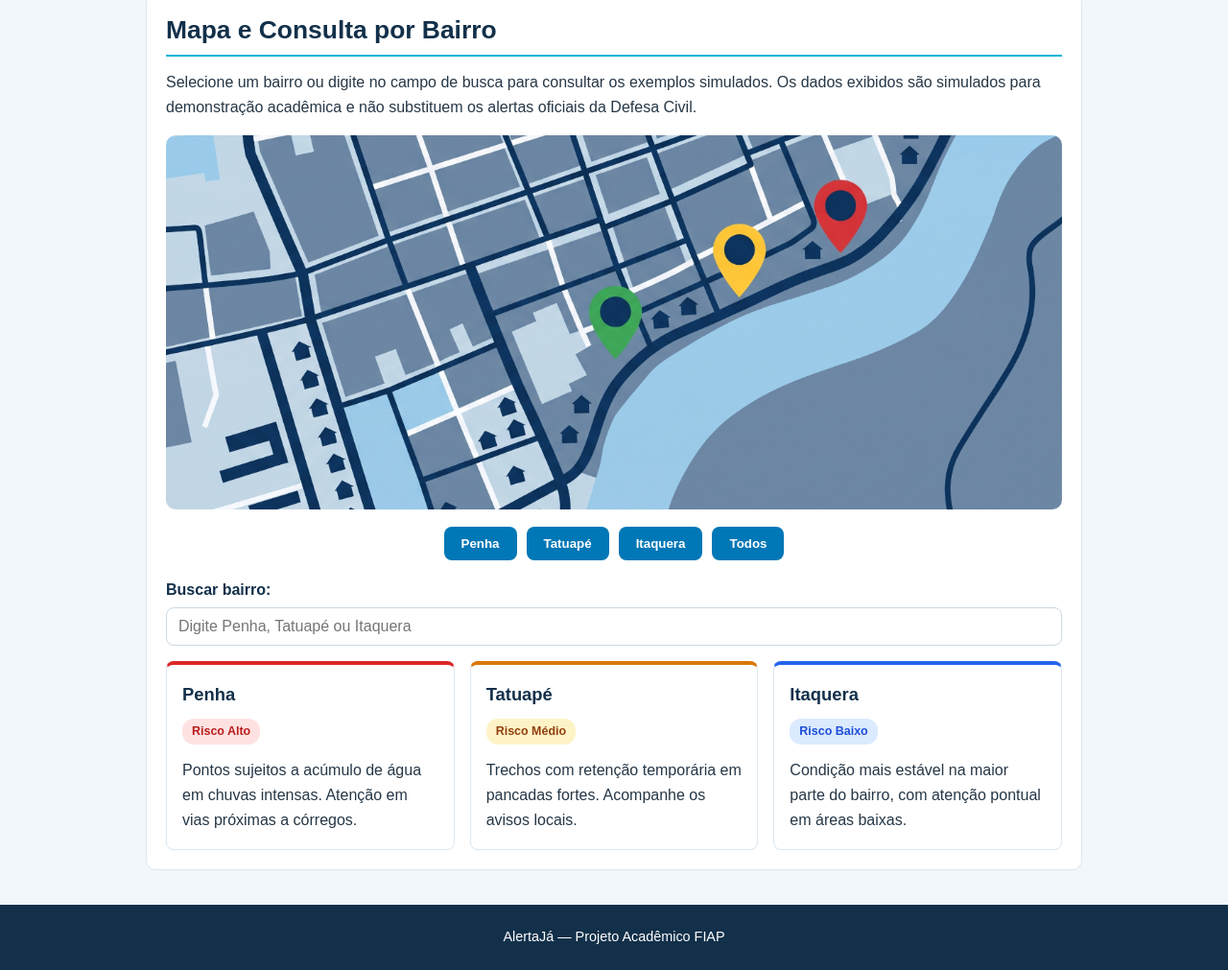
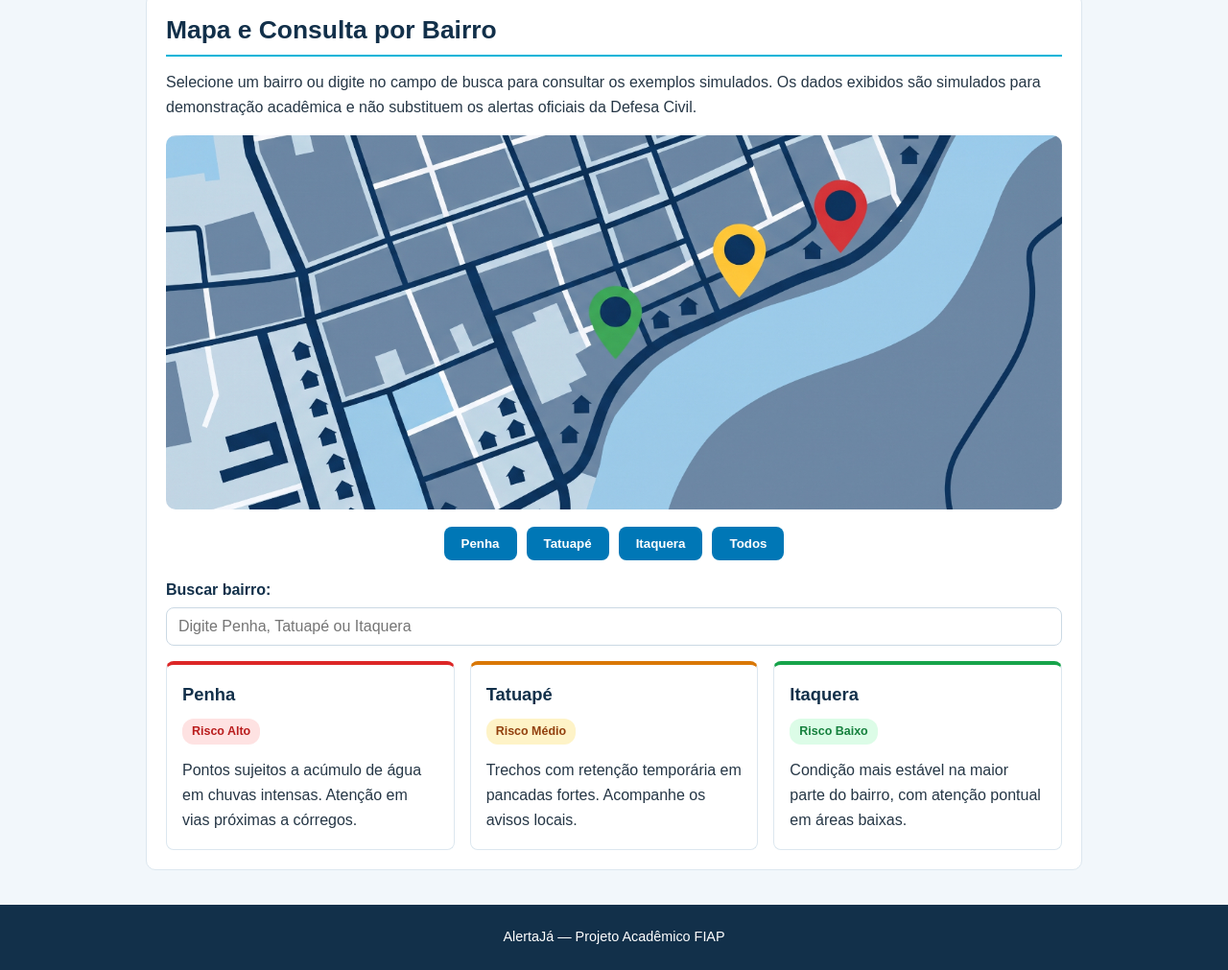
Before and after one commit to guilhermeoliveira33/alertaja-front.gs, a plain HTML site: page pages/mapa.html in a window 1280 px wide. Shown: the part 224-1235 px from the top of the page at 96% size. Drawn offline with Linux system fonts and the light colour scheme.

Commit message:
ajustando as cores das paginas

```diff
--- a/css/style.css
+++ b/css/style.css
@@ -332,7 +332,7 @@ body.pagina-equipe main > article {
     background-color: var(--cor-branca);
     color: var(--cor-texto);
     border-color: var(--cor-borda);
-    border-top: 4px solid #2563eb;
+    border-top: 4px solid #16a34a;
 }
 
 .etiqueta-risco {
@@ -355,8 +355,8 @@ body.pagina-equipe main > article {
 }
 
 .etiqueta-baixo {
-    background-color: #dbeafe;
-    color: #1d4ed8;
+    background-color: #dcfce7;
+    color: #15803d;
 }
 
 body.pagina-ocorrencias main > article,
```
